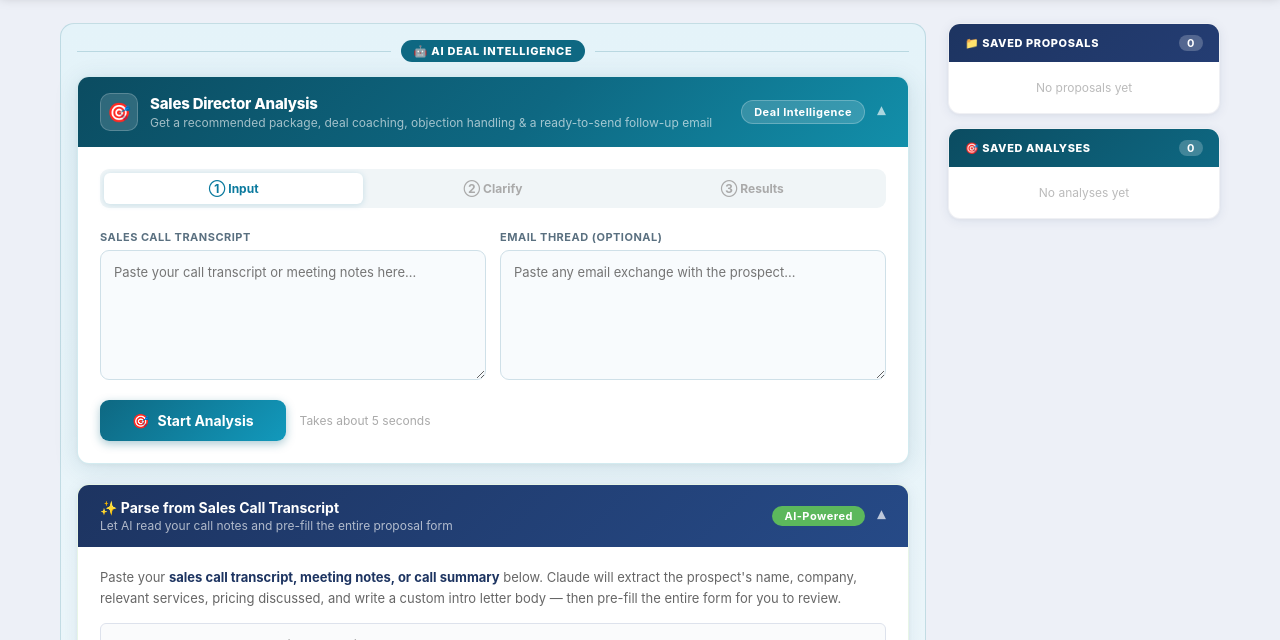
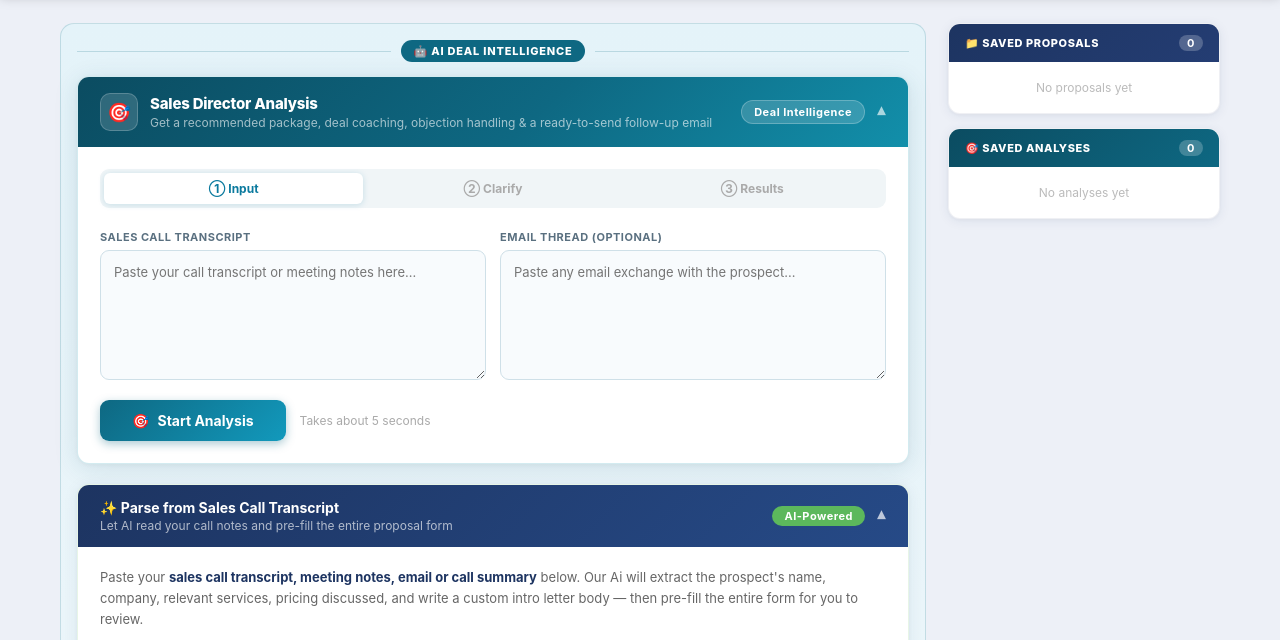
Before and after one commit to huegioi/xcelerate-proposals, a plain HTML site: page xcellerate_app/templates/index.html in a window 1280 px wide. Both pictures are taken after a click on the element 493 px from the left and 608 px from the top of the page. Shown: the part 92-732 px from the top of the page. Drawn offline with Linux system fonts and the light colour scheme; no server answers.

Commit message:
Update index.html

```diff
--- a/xcellerate_app/templates/index.html
+++ b/xcellerate_app/templates/index.html
@@ -956,8 +956,8 @@
     </div>
     <div class="transcript-body" id="transcript-body">
       <p class="transcript-desc">
-        Paste your <strong>sales call transcript, meeting notes, or call summary</strong> below.
-        Claude will extract the prospect's name, company, relevant services, pricing discussed,
+        Paste your <strong>sales call transcript, meeting notes, email or call summary</strong> below.
+        Our Ai will extract the prospect's name, company, relevant services, pricing discussed,
         and write a custom intro letter body — then pre-fill the entire form for you to review.
       </p>
       <textarea id="transcript-input"
```
